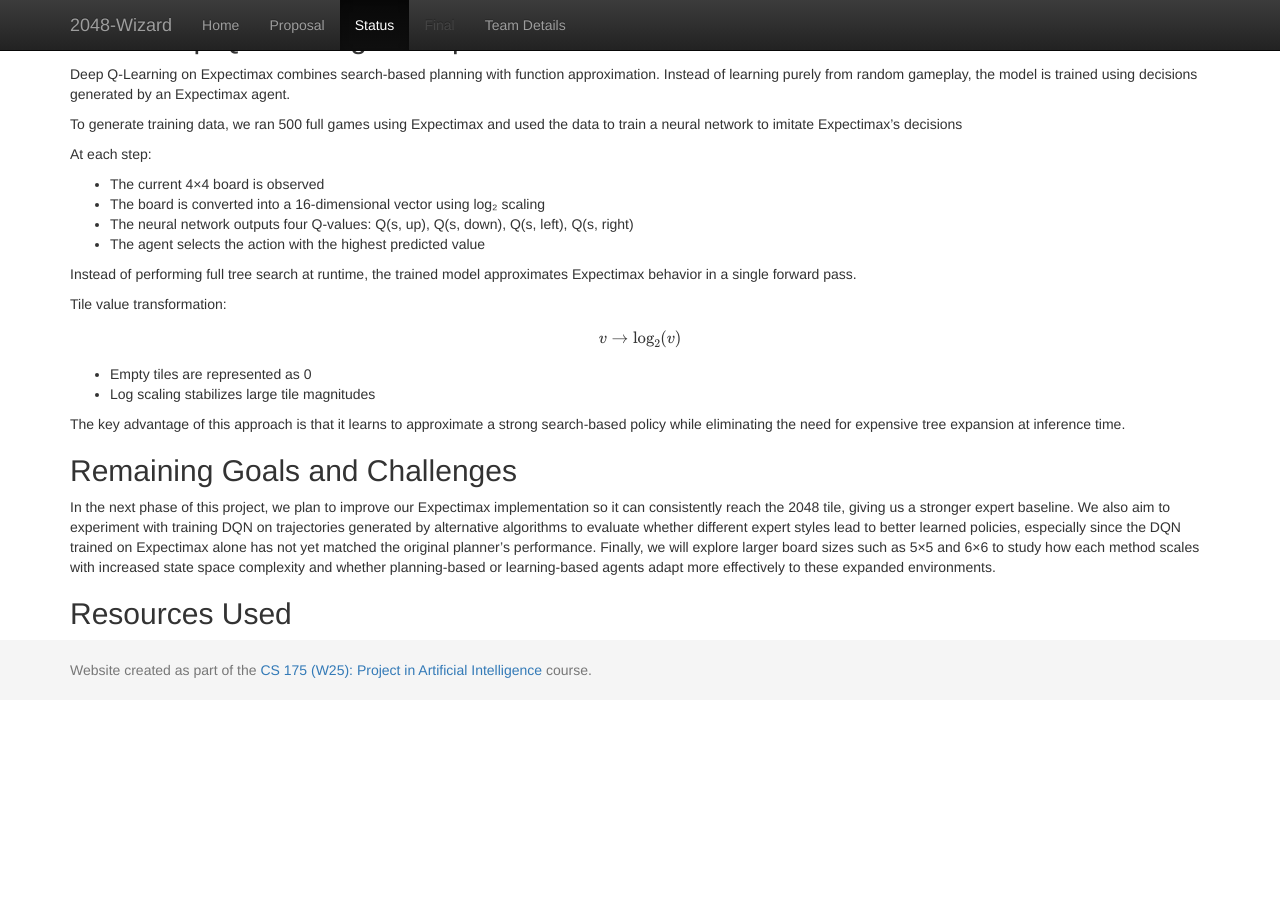
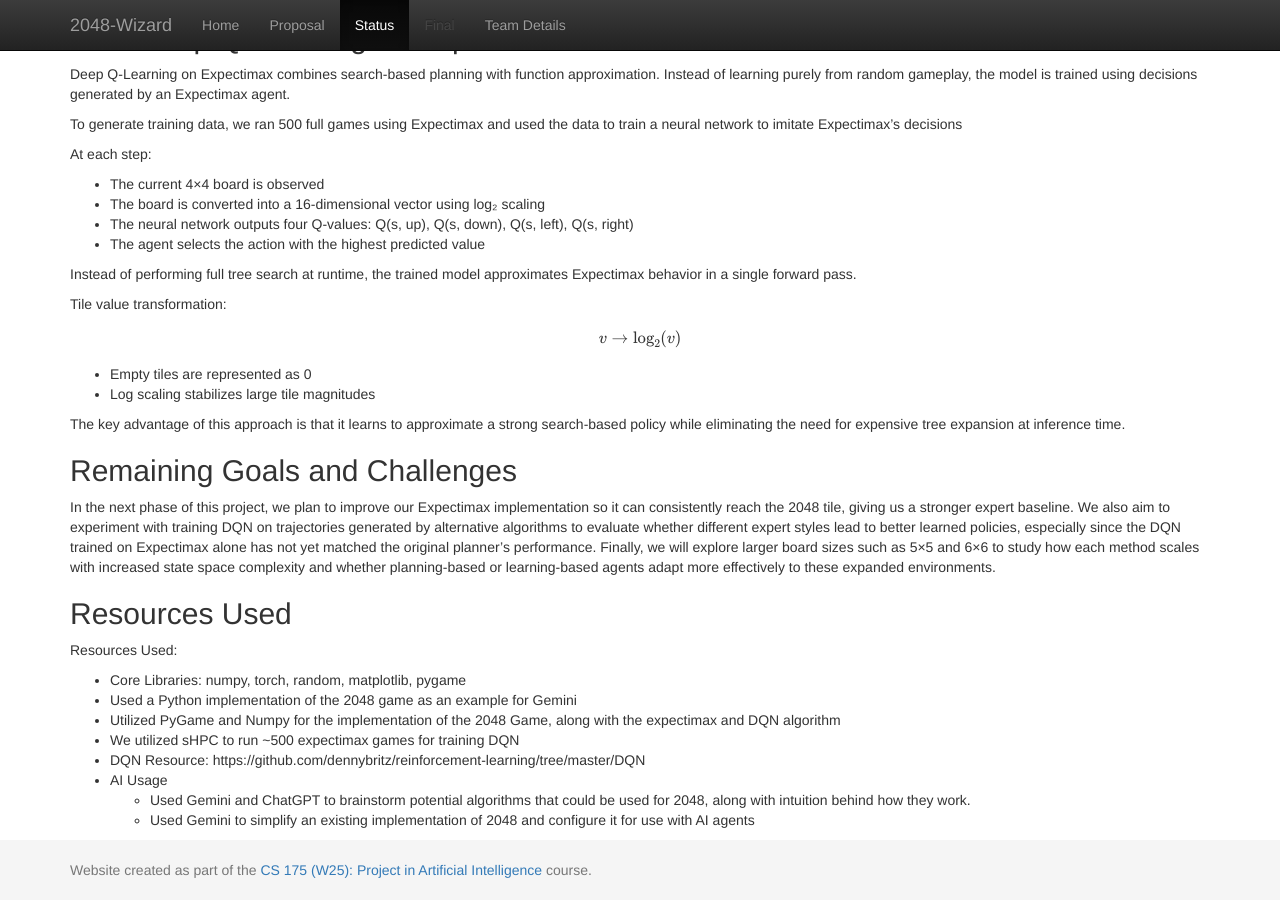
Before and after one commit to sidgupta04/2048-Wizard, a Jekyll site: the page built from docs/status.md, in a window 1280 px wide and 900 px high, scrolled down 3047 px. Built offline with Jekyll 4.4.1, drawn with Linux system fonts in a browser that asks for light colours; formulas are drawn with MathJax 3; before the commit the page ends 3747 px from its top, so only the background shows below that.

Commit message:
Update status.md with Resources Section

```diff
--- a/docs/status.md
+++ b/docs/status.md
@@ -69,7 +69,6 @@ The 4×4 board is log-scaled using base 2. Empty tiles are represented as 0. Thi
 We evaluate DQN using average final score, maximum score, and highest tile reached across multiple runs (ε = 0). Final score is our primary metric since it reflects total accumulated reward. The graph shows that most runs reached 128, with fewer achieving 64 or 256. This indicates consistent mid-level performance with occasional stronger outcomes. We compare DQN against a random baseline and other implemented methods, and tune hyperparameters based on average score improvements and stability across runs.
 
 ## How Deep Q Learning on Expectimax Works:
-
 Deep Q-Learning on Expectimax combines search-based planning with function approximation.
 Instead of learning purely from random gameplay, the model is trained using decisions generated by an Expectimax agent.
 
@@ -99,3 +98,12 @@ The key advantage of this approach is that it learns to approximate a strong sea
 In the next phase of this project, we plan to improve our Expectimax implementation so it can consistently reach the 2048 tile, giving us a stronger expert baseline. We also aim to experiment with training DQN on trajectories generated by alternative algorithms to evaluate whether different expert styles lead to better learned policies, especially since the DQN trained on Expectimax alone has not yet matched the original planner’s performance. Finally, we will explore larger board sizes such as 5×5 and 6×6 to study how each method scales with increased state space complexity and whether planning-based or learning-based agents adapt more effectively to these expanded environments.
 
 ## Resources Used
+Resources Used:
+- Core Libraries: numpy, torch, random, matplotlib, pygame
+- Used a Python implementation of the 2048 game as an example for Gemini
+- Utilized PyGame and Numpy for the implementation of the 2048 Game, along with the expectimax and DQN algorithm
+- We utilized sHPC to run ~500 expectimax games for training DQN
+- DQN Resource: https://github.com/dennybritz/reinforcement-learning/tree/master/DQN
+- AI Usage
+  - Used Gemini and ChatGPT to brainstorm potential algorithms that could be used for 2048, along with intuition behind how they work.
+  - Used Gemini to simplify an existing implementation of 2048 and configure it for use with AI agents
```
